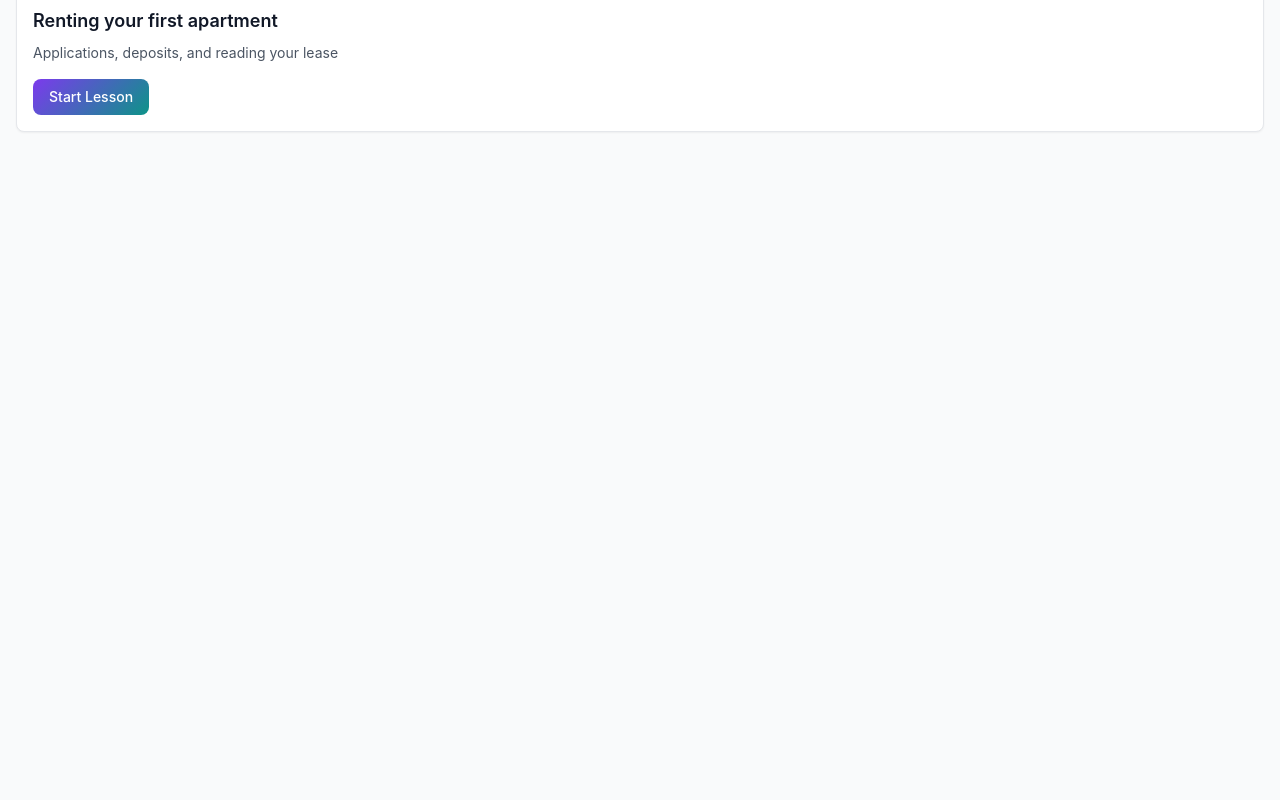
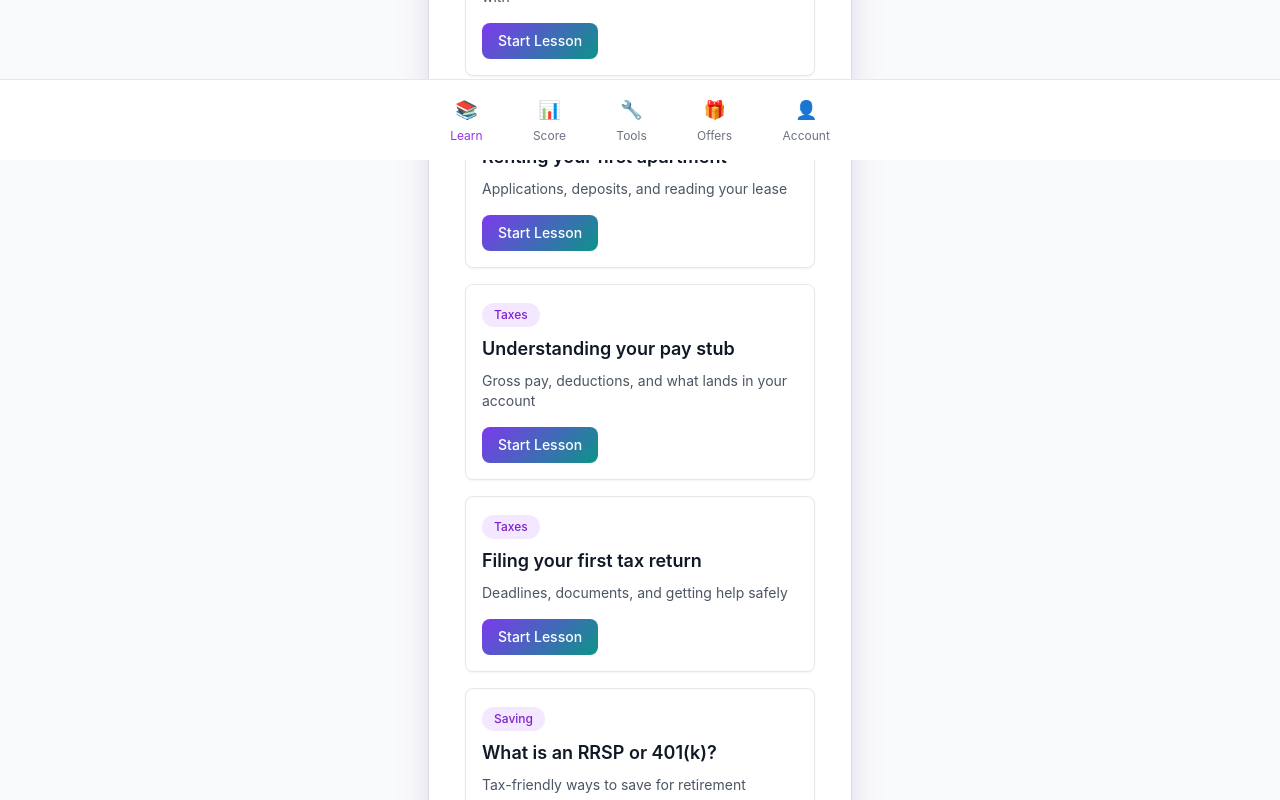
Before and after one commit to blueecho249-coder/immigrant-finance-app, a React (Vite) app: page /learn in a window 1280 px wide. Shown: the part 640-1440 px from the top of the page. Before the commit the page ends 800 px from the top, so only its background shows below. Built offline with nearby package versions, Linux system fonts and the light colour scheme.

Commit message:
fix blank screen - update lesson data structure

```diff
--- a/src/App.jsx
+++ b/src/App.jsx
@@ -20,11 +20,13 @@ export default function App() {
     <BrowserRouter>
       <Routes>
         <Route path="/" element={<LandingPage language={language} onLanguageChange={handleLanguageChange} />} />
-        <Route path="/learn" element={<Learn language={language} />} />
-        <Route path="/score" element={<Score language={language} />} />
-        <Route path="/tools" element={<Tools language={language} />} />
-        <Route path="/offers" element={<Offers language={language} />} />
-        <Route path="/account" element={<Account language={language} />} />
+        <Route element={<Layout />}>
+          <Route path="/learn" element={<Learn language={language} />} />
+          <Route path="/score" element={<Score language={language} />} />
+          <Route path="/tools" element={<Tools language={language} />} />
+          <Route path="/offers" element={<Offers language={language} />} />
+          <Route path="/account" element={<Account language={language} />} />
+        </Route>
       </Routes>
     </BrowserRouter>
   )
--- a/src/data/lessons.js
+++ b/src/data/lessons.js
@@ -1,119 +1,127 @@
+/**
+ * Financial literacy lessons for newcomers to Canada and the US.
+ * quiz.correctIndex is 0 or 1, matching quiz.options order.
+ */
+
 export const lessons = [
   {
     id: "building-credit",
-    title: {
-      en: "Building credit from zero",
-      es: "Construir crédito desde cero",
-      hi: "शून्य से क्रेडिट बनाना",
-      tl: "Pagbuo ng mula sa zero",
-      zh: "从零开始建立信用",
-      ar: "بناء الائتمان من الصفر",
-      fr: "Construire son crédit à partir de zéro",
-      pa: "ਜ਼ੀਰੋ ਤੋਂ ਕ੍ਰੈਡਿਟ ਬਣਾਉਣਾ"
+    title: "Building credit from zero",
+    subtitle: "How scores work and the habits that grow them",
+    category: "Credit",
+    content: [
+      "In Canada and the US, a credit score is a number lenders use to see how reliably you repay borrowed money. You are not born with a score—you build it over time by using credit responsibly, like paying a credit card or loan on time.",
+      "Starting with a secured card or a small credit limit, keeping balances low, and never missing a payment helps your score grow. Patience matters: most people need several months of good history before their score reflects strong credit habits.",
+    ],
+    quiz: {
+      question:
+        "True or false: Paying your credit card balance in full and on time each month helps build a good credit history.",
+      options: ["True", "False"],
+      correctIndex: 0,
     },
-    subtitle: {
-      en: "How scores work and the habits that grow them",
-      es: "Cómo funcionan las puntuaciones y los hábitos que las hacen crecer",
-      hi: "स्कोर कैसे काम करते हैं और उन्हें बढ़ाने वाली आदतें",
-      tl: "Kung paano gumana ang mga score at mga kaugalian na tumutulong sa paglago",
-      zh: "分数如何运作以及培养良好习惯",
-      ar: "كيف تعمل الدرجات والعادات التي تنميها",
-      fr: "Comment fonctionnent les scores et les habitudes qui les font grandir",
-      pa: "ਸਕੋਰ ਕਿਵੇਂ ਕੰਮ ਕਰਦੇ ਹਨ ਅਤੇ ਉਹਨਾਂ ਨੂੰ ਵਧਾਉਣ ਵਾਲੀਆਂ ਆਦਤਾਂ"
-    },
-    category: "Credit",
-    content: {
-      en: [
-        "In Canada and the US, a credit score is a number lenders use to see how reliably you repay borrowed money. You are not born with a score—you build it over time by using credit responsibly, like paying a credit card or loan on time.",
-        "Starting with a secured card or a small credit limit, keeping balances low, and never missing a payment helps your score grow. Patience matters: most people need several months of good history before their score reflects strong credit habits."
-      ]
-    },
-    quiz: {
-      question: {
-        en: "True or false: Paying your credit card balance in full and on time each month helps build a good credit history."
-      },
-      options: {
-        en: ["True", "False"]
-      },
-      correctIndex: 0
-    }
   },
   {
     id: "open-bank-account",
-    title: {
-      en: "How to open a bank account",
-      es: "Cómo abrir una cuenta bancaria",
-      hi: "बैंक खाता कैसे खोलें",
-      tl: "Kung paano magbukas ng bank account",
-      zh: "如何开立银行账户",
-      ar: "كيفية فتح حساب بنكي",
-      fr: "Comment ouvrir un compte bancaire",
-      pa: "ਬੈਂਕ ਖਾਤਾ ਕਿਵੇਂ ਖੋਲ੍ਹੋ"
+    title: "How to open a bank account",
+    subtitle: "What to bring and which account type to start with",
+    category: "Banking",
+    content: [
+      "Banks and credit unions need to verify who you are, so you will usually bring government ID, proof of address, and immigration or work documents. Many places let you book an appointment or start online and finish in a branch.",
+      "A chequing account is for everyday spending and bill payments; a savings account is for money you do not need right away and often earns a little interest. Ask about monthly fees, ways to waive them, and whether you need a US Social Security number or Canadian SIN for certain products.",
+    ],
+    quiz: {
+      question:
+        "Which account is usually best for paying rent and buying groceries every week?",
+      options: ["A savings account only", "A chequing account"],
+      correctIndex: 1,
     },
-    subtitle: {
-      en: "What to bring and which account type to start with",
-      es: "Qué llevar y con qué tipo de cuenta empezar",
-      hi: "क्या लाना है और किस खाते प्रकार से शुरू करना है",
-      tl: "Ano ang dadalhin at kung anong uri ng account ang sisimulan",
-      zh: "需要带什么以及从哪种账户开始",
-      ar: "ما الذي يجب إحضاره وأي نوع من الحسابات تبدأ به",
-      fr: "Ce qu'il faut apporter et quel type de compte commencer",
-      pa: "ਕੀ ਲਿਆਉਣਾ ਹੈ ਅਤੇ ਕਿਸ ਖਾਤੇ ਦੀ ਕਿਸਮ ਨਾਲ ਸ਼ੁਰੂ ਕਰਨਾ ਹੈ"
-    },
-    category: "Banking",
-    content: {
-      en: [
-        "Banks and credit unions need to verify who you are, so you will usually bring government ID, proof of address, and immigration or work documents. Many places let you book an appointment or start online and finish in a branch.",
-        "A chequing account is for everyday spending and bill payments; a savings account is for money you do not need right away and often earns a little interest. Ask about monthly fees, ways to waive them, and whether you need a US Social Security number or Canadian SIN for certain products."
-      ]
-    },
-    quiz: {
-      question: {
-        en: "Which account is usually best for paying rent and buying groceries every week?"
-      },
-      options: {
-        en: ["A savings account only", "A chequing account"]
-      },
-      correctIndex: 1
-    }
   },
   {
     id: "renting-first-apartment",
-    title: {
-      en: "Renting your first apartment",
-      es: "Alquilar tu primer apartamento",
-      hi: "अपना पहला अपार्टमेंट किराए पर लेना",
-      tl: "Pag-upa sa iyong unang apartment",
-      zh: "租你的第一套公寓",
-      ar: "استئجار شقتك الأولى",
-      fr: "Louer votre premier appartement",
-      pa: "ਆਪਣਾ ਪਹਿਲਾ ਅਪਾਰਟਮੈਂਟ ਕਿਰਾਏ 'ਤੇ ਲੈਣਾ"
+    title: "Renting your first apartment",
+    subtitle: "Applications, deposits, and reading your lease",
+    category: "Housing",
+    content: [
+      "Landlords often ask for proof of income, references, and sometimes a credit check. A security deposit holds money against damage or unpaid rent; rules about how much they can charge vary by province or state, so look up local tenant laws.",
+      "Your lease is a contract: read the rent amount, due date, rules on guests and pets, and what happens if you leave early. Keep copies of emails and signed papers, and do a move-in checklist with photos so you are not charged for problems you did not cause.",
+    ],
+    quiz: {
+      question:
+        "Why is it smart to read your whole lease before you sign?",
+      options: [
+        "So you know your rights, rent rules, and fees before you commit",
+        "Leases are optional and do not affect you legally",
+      ],
+      correctIndex: 0,
     },
-    subtitle: {
-      en: "Applications, deposits, and reading your lease",
-      es: "Solicitudes, depósitos y leer tu contrato de arrendamiento",
-      hi: "आवेदन, जमानत और अपनी लीज पढ़ना",
-      tl: "Mga application, deposito, at pagbasa ng iyong lease",
-      zh: "申请、押金和阅读租约",
-      ar: "الطلبات، الودائع، وقراءة عقد الإيجار",
-      fr: "Demandes, dépôts et lecture de votre bail",
-      pa: "ਅਰਜ਼ੀਆਂ, ਜ਼ਮੀਨਤ, ਅਤੇ ਆਪਣੀ ਲੀਜ਼ ਪੜ੍ਹਨਾ"
+  },
+  {
+    id: "understanding-pay-stub",
+    title: "Understanding your pay stub",
+    subtitle: "Gross pay, deductions, and what lands in your account",
+    category: "Taxes",
+    content: [
+      "Your gross pay is what you earn before anything is taken out. Deductions often include income tax, government programs like CPP/EI in Canada or Social Security/Medicare in the US, and possibly health insurance or retirement contributions your employer offers.",
+      "Net pay is what actually goes to your bank—sometimes called take-home pay. Checking each pay period helps you catch mistakes and understand how tax withholdings and benefits change your cash flow.",
+    ],
+    quiz: {
+      question:
+        "What does “net pay” usually mean on a pay stub?",
+      options: [
+        "Pay before any taxes or deductions",
+        "Pay after deductions—the amount you actually receive",
+      ],
+      correctIndex: 1,
     },
-    category: "Housing",
-    content: {
-      en: [
-        "Landlords often ask for proof of income, references, and sometimes a credit check. A security deposit holds money against damage or unpaid rent; rules about how much they can charge vary by province or state, so look up local tenant laws.",
-        "Your lease is a legal contract. Read it carefully: it states the rent amount, due date, length of stay, and rules about pets, guests, and maintenance. Keep a copy and document the condition when you move in."
-      ]
+  },
+  {
+    id: "first-tax-return",
+    title: "Filing your first tax return",
+    subtitle: "Deadlines, documents, and getting help safely",
+    category: "Taxes",
+    content: [
+      "A tax return reports your income and tells the government whether you already paid enough tax through withholding or whether you owe more or get a refund. In Canada you generally file a federal return and may file provincially; in the US you file a federal return and often a state return.",
+      "Gather T4s, W-2s, or other income slips, records of rent paid if relevant, and notices from immigration or school if they affect credits. Free clinics, reputable software, or licensed preparers can help—avoid anyone who promises a huge refund before seeing your documents.",
+    ],
+    quiz: {
+      question:
+        "What is one main purpose of filing a tax return?",
+      options: [
+        "To report income and settle taxes owed or claim a refund",
+        "To tell your bank how much you spend on groceries",
+      ],
+      correctIndex: 0,
     },
+  },
+  {
+    id: "rrsp-401k",
+    title: "What is an RRSP or 401(k)?",
+    subtitle: "Tax-friendly ways to save for retirement",
+    category: "Saving",
+    content: [
+      "An RRSP (Canada) and a 401(k) (US) are accounts designed to help you save for retirement, often with tax advantages. Money you contribute may lower your taxable income now, and investments inside the account can grow over many years.",
+      "Employer 401(k) plans sometimes match part of what you save—that is extra money if you participate. There are rules on how much you can put in each year and when you can withdraw without penalties, so read your plan summary or ask your provider.",
+    ],
     quiz: {
-      question: {
-        en: "What is a security deposit typically used for?"
-      },
-      options: {
-        en: ["First month's rent", "Potential damages or unpaid rent"]
-      },
-      correctIndex: 1
-    }
-  }
-]
+      question:
+        "What is a common benefit of an employer 401(k) plan in the US?",
+      options: [
+        "Your employer may match some of your contributions",
+        "The government guarantees your investments will double every year",
+      ],
+      correctIndex: 0,
+    },
+  },
+];
+
+export const LESSON_COUNT = lessons.length;
+
+export function getLessonById(id) {
+  return lessons.find((l) => l.id === id);
+}
+
+export function getNextLessonId(currentId) {
+  const i = lessons.findIndex((l) => l.id === currentId);
+  if (i === -1 || i >= lessons.length - 1) return null;
+  return lessons[i + 1].id;
+}
--- a/src/pages/Learn.jsx
+++ b/src/pages/Learn.jsx
@@ -4,7 +4,7 @@ import { lessons } from '../data/lessons.js'
 export default function Learn({ language = 'en' }) {
   const [selectedCategory, setSelectedCategory] = useState('All')
 
-  const categories = ['All', 'Credit', 'Banking', 'Housing']
+  const categories = ['All', 'Credit', 'Banking', 'Housing', 'Taxes', 'Saving']
 
   const filteredLessons = selectedCategory === 'All'
     ? lessons
@@ -68,10 +68,10 @@ export default function Learn({ language = 'en' }) {
               </span>
             </div>
             <h3 className="mb-2 text-lg font-semibold text-gray-900">
-              {lesson.title[language] || lesson.title.en}
+              {lesson.title}
             </h3>
             <p className="mb-4 text-sm text-gray-600">
-              {lesson.subtitle[language] || lesson.subtitle.en}
+              {lesson.subtitle}
             </p>
             <button className="rounded-lg gradient-header px-4 py-2 text-sm font-medium text-white transition-transform hover:scale-105">
               {t.startLesson}
```
